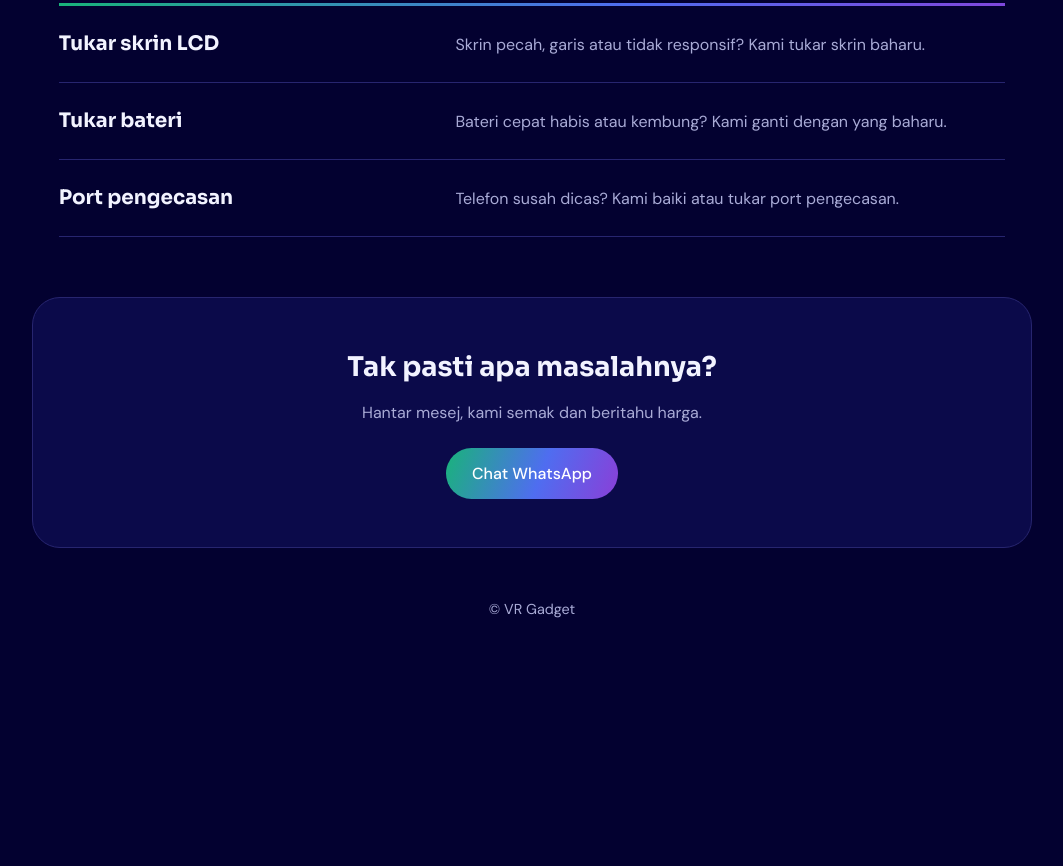
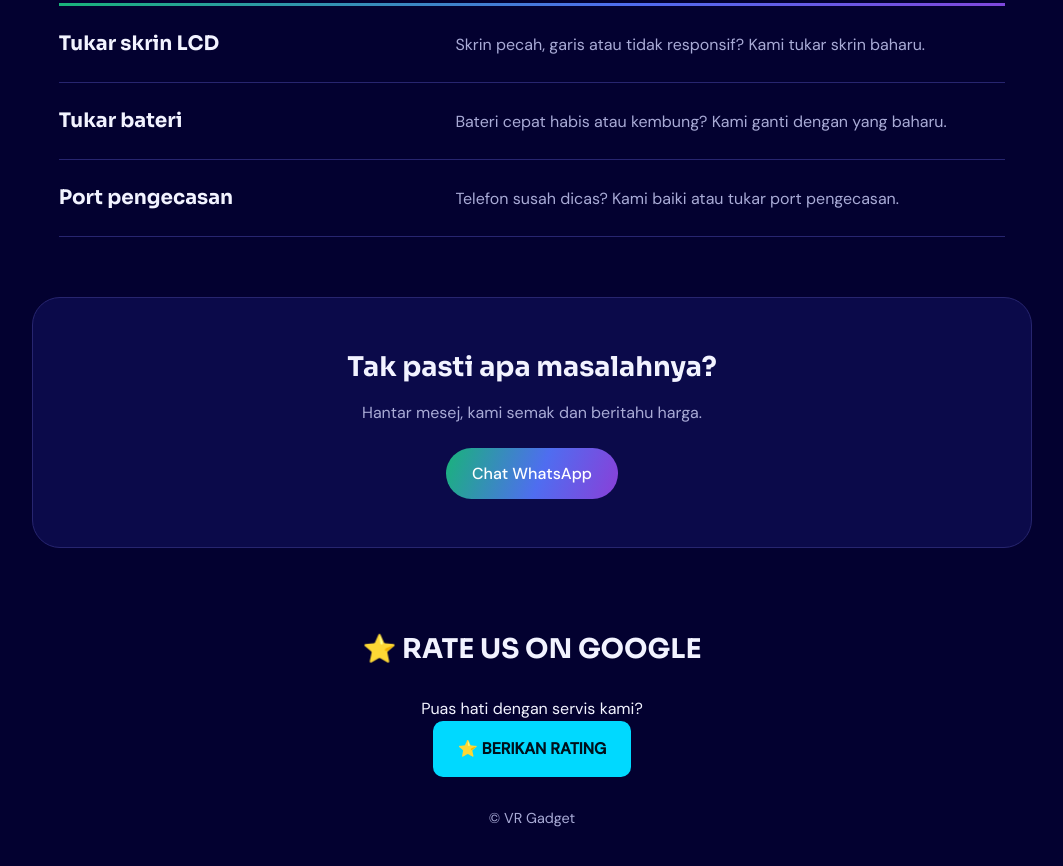
Before and after one commit to mohammadrefan1367-eng/VR_GADGET, a plain HTML site: page templates/index.html in a window 1280 px wide. Shown: the part 802-1668 px from the top of the page, without its empty margins (108-1171 px from the left). Before the commit the page ends 1459 px from the top, so only its background shows below. Drawn offline with Linux system fonts and the light colour scheme.

Commit message:
Update index.html

```diff
--- a/templates/index.html
+++ b/templates/index.html
@@ -62,6 +62,23 @@ footer{text-align:center;color:var(--muted);padding:0 6vw 36px;font-size:.9rem}
   </div>
 </main>
 
+
+<div style="text-align:center; padding:30px 15px;">
+    <h2>⭐ RATE US ON GOOGLE</h2>
+    <p>Puas hati dengan servis kami?</p>
+    <a href="https://maps.app.goo.gl/ywzBrBpBGmpGkPqD8"
+       target="_blank"
+       style="background:#00d9ff;
+       color:#00101b;
+       padding:15px 25px;
+       border-radius:10px;
+       text-decoration:none;
+       font-weight:bold;
+       display:inline-block;">
+       ⭐ BERIKAN RATING
+    </a>
+</div>
+
 <footer>&copy; VR Gadget</footer>
 </body>
 </html>
```
